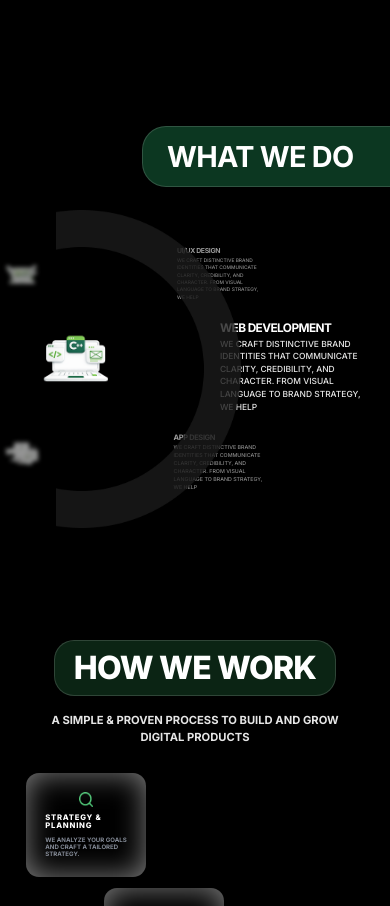
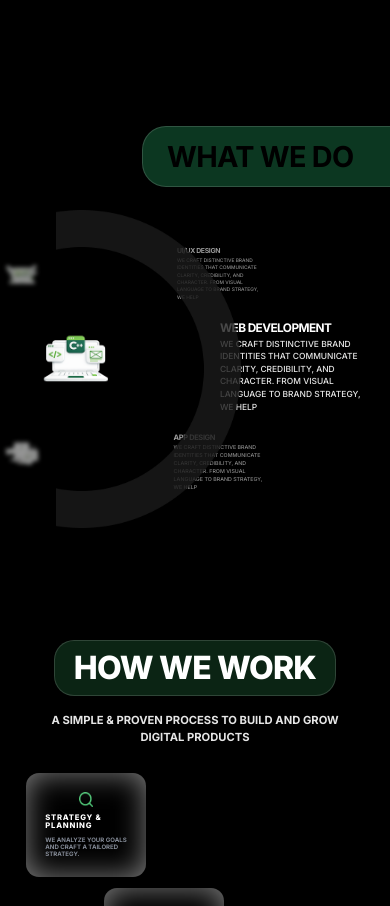
Before and after one commit to SafiullahZafar/TestingBroshtech.com, a React (Vite) app: page / in a window 390 px wide. Shown: the part 1120-2026 px from the top of the page. Built offline with nearby package versions, Linux system fonts and the light colour scheme.

Commit message:
Going to modifed the text

```diff
--- a/src/pages/Home-page/Tools.tsx
+++ b/src/pages/Home-page/Tools.tsx
@@ -297,7 +297,7 @@ fontSize: (
 
         {/* HEADING */}
         <div
-          className="absolute top-3 -right-5 sm:top-2 sm:right-0 z-20 text-white font-bold uppercase tracking-tight px-6 py-2 sm:px-10 sm:py-3 rounded-l-3xl border border-white/10"
+          className="absolute top-3 -right-5 sm:top-2 sm:right-0 z-20 text-black font-bold uppercase tracking-tight px-6 py-2 sm:px-10 sm:py-3 rounded-l-3xl border border-white/10"
           style={{
             background: "rgba(12, 55, 33, 1)",
             fontSize: "clamp(1.8rem, 6vw, 3.75rem)",
```
